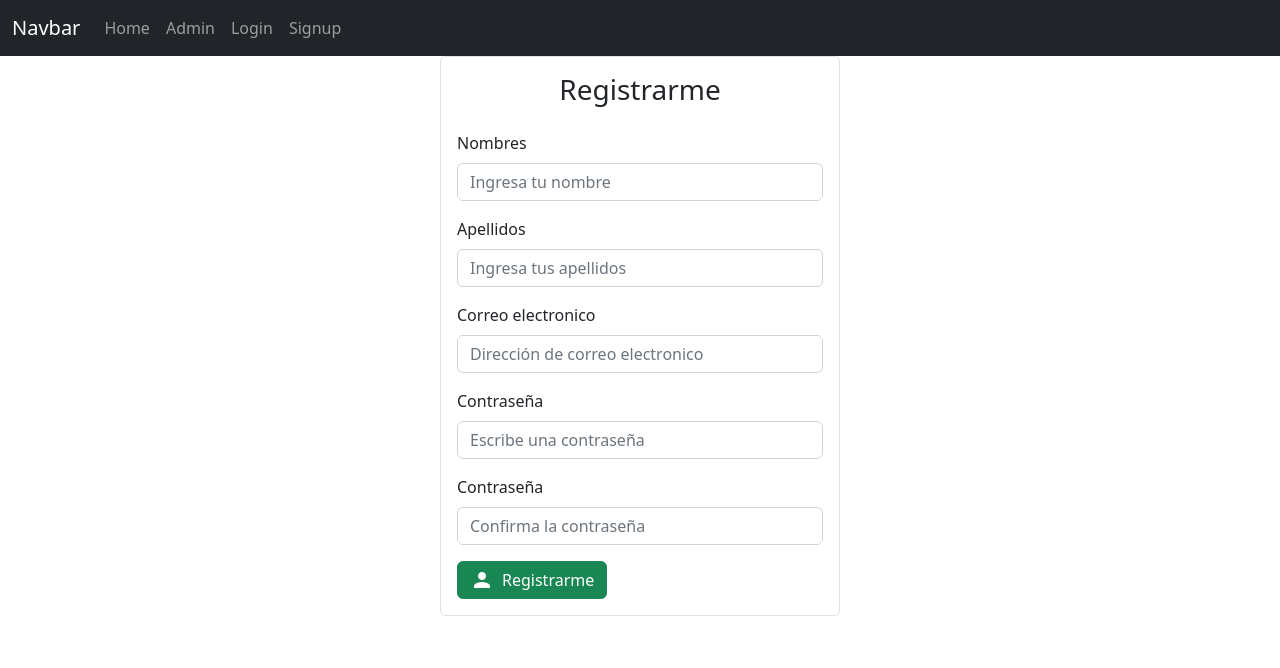
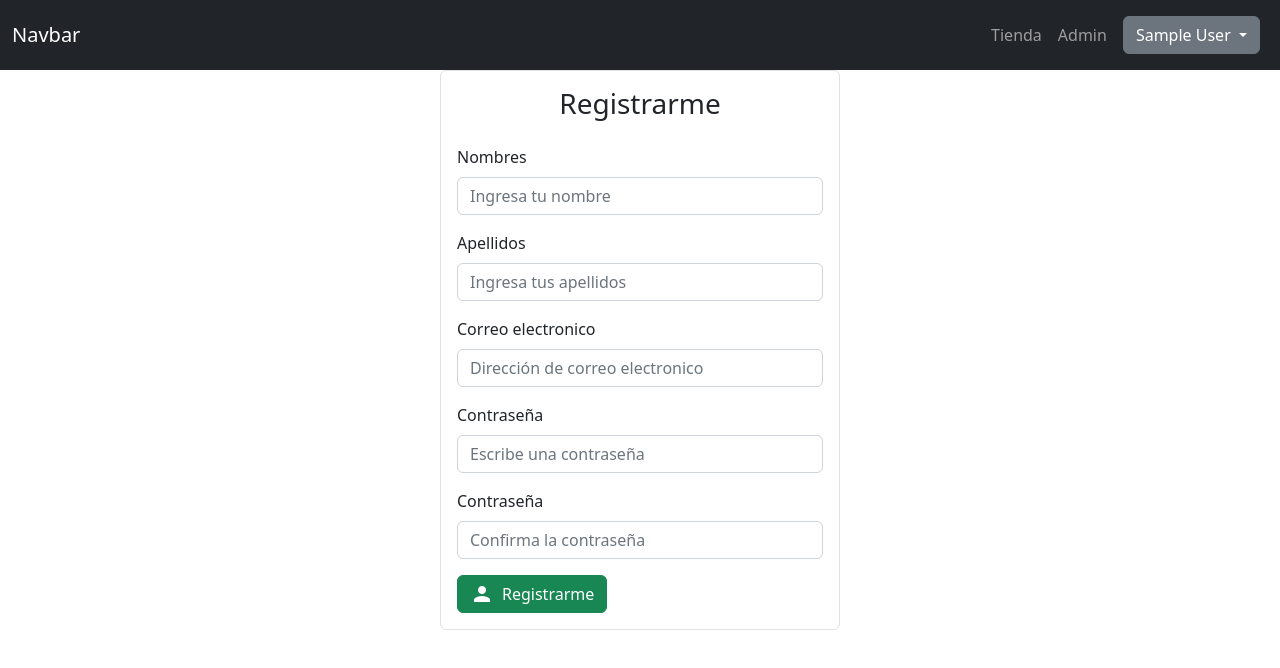
Before and after one commit to TzStrikerYT/bit-shop-front, an Angular app: page /signup in a window 1280 px wide. Shown: the top 668 px of the page. Built offline with nearby package versions, Linux system fonts and the light colour scheme; sample sign-in values are in the browser's storage.

Commit message:
[add] add new navBar

```diff
--- a/src/app/components/navbar/navbar.component.html
+++ b/src/app/components/navbar/navbar.component.html
@@ -5,11 +5,25 @@
         <span class="navbar-toggler-icon"></span>
       </button>
       <div class="collapse navbar-collapse" id="navbarNavAltMarkup">
-        <div class="navbar-nav">
-          <a class="nav-link" [routerLink]="['/home']">Home</a>
-          <a class="nav-link" [routerLink]="['/admin']">Admin</a>
-          <a class="nav-link" [routerLink]="['/login']">Login</a>
-          <a class="nav-link" [routerLink]="['/signup']">Signup</a>
+        <div class="navbar-nav ms-auto d-flex align-items-center">
+          <a class="nav-link" [routerLink]="['/home']">Tienda</a>
+          <a class="nav-link" *ngIf="this.userService.isAdmin()" [routerLink]="['/admin']">Admin</a>
+
+          <div class="dropdown nav-link" *ngIf="this.userService.isLoggedIn()">
+            <a class="btn btn-secondary dropdown-toggle" href="#" role="button" data-bs-toggle="dropdown" aria-expanded="false">
+              {{ this.userService.decodeToken().firstName + " " + this.userService.decodeToken().lastName}}
+            </a>
+
+            <ul class="dropdown-menu">
+              <li><a class="dropdown-item" style="cursor: pointer;">Configuración</a></li>
+              <li><a class="dropdown-item" href="#">Ver Perfil</a></li>
+              <hr class="dropdown-divider">
+              <li><a class="dropdown-item" (click)="this.userService.logOut()">Cerrar Sesión</a></li>
+            </ul>
+          </div>
+
+          <a class="nav-link" *ngIf="!this.userService.isLoggedIn()" [routerLink]="['/login']">Login</a>
+          <a class="nav-link" *ngIf="!this.userService.isLoggedIn()" [routerLink]="['/signup']">Signup</a>
         </div>
       </div>
     </div>
--- a/src/app/components/navbar/navbar.component.ts
+++ b/src/app/components/navbar/navbar.component.ts
@@ -1,5 +1,5 @@
 import { Component, OnInit } from '@angular/core';
-
+import { UserService } from 'src/app/services/user.service';
 @Component({
   selector: 'app-navbar',
   templateUrl: './navbar.component.html',
@@ -7,9 +7,8 @@ import { Component, OnInit } from '@angular/core';
 })
 export class NavbarComponent implements OnInit {
 
-  constructor() { }
+  constructor(public userService: UserService) { }
 
   ngOnInit(): void {
   }
-
 }
--- a/src/app/routes/admin/admin.component.ts
+++ b/src/app/routes/admin/admin.component.ts
@@ -21,15 +21,13 @@ export class AdminComponent implements OnInit {
 
     response.subscribe((res: any) => {
       this.productService.products = res.data; //[{}{}{}{}] arreglo de productos
-      console.log(res);
+
     });
   }
 
   orderByPrice() {
     let products = this.productService.products || [];
     let sortedProducts;
-
-    console.log('Ejecucion');
 
     if (products || products.length > 0) {
       sortedProducts = products.sort((a: any, b: any) =>
@@ -52,7 +50,7 @@ export class AdminComponent implements OnInit {
   }
 
   createProduct(form: NgForm) {
-    console.log(form.value); //{datos del formulario}
+    //{datos del formulario}
 
     if(form.value._id){
       this.updateProduct(form.value)
--- a/src/app/routes/login/login.component.ts
+++ b/src/app/routes/login/login.component.ts
@@ -28,11 +28,10 @@ export class LoginComponent implements OnInit {
 
     this.userService.login(email, password).subscribe(
       (res: any) => {
-        alert("Usuario logueado correctamente")
         //localStorage.setItem('llave', valor)
         localStorage.setItem("token", res.token)
         this.router.navigate(['/home'])
-        this.userService.decodeToken()
+
         // proteger las vistar contra los usuarios que no esten logueados
         //mostrar los datos en la barra de navegación
       },
--- a/src/app/services/user.service.ts
+++ b/src/app/services/user.service.ts
@@ -3,46 +3,60 @@ import { HttpClient } from '@angular/common/http';
 import { User } from '../models/user.model';
 import { Router } from '@angular/router';
 
-
 import jwtDecode from 'jwt-decode';
 
 @Injectable({
-  providedIn: 'root'
+  providedIn: 'root',
 })
 export class UserService {
-
-  URL_API = "http://localhost:5000/user"
-  currentUser: User
-  userLogged: any
+  URL_API = 'http://localhost:5000/user';
+  currentUser: any;
 
   constructor(public http: HttpClient, public router: Router) {
-    this.currentUser = new User()
-    this.userLogged = null
+    this.currentUser = new User();
   }
 
-  signUp(data: any){
-    return this.http.post(`${this.URL_API}/signup`, data)
+  signUp(data: any) {
+    return this.http.post(`${this.URL_API}/signup`, data);
   }
 
-  login(email: string, password: string){
-    return this.http.post(`${this.URL_API}/login`, {email, password})
+  login(email: string, password: string) {
+    return this.http.post(`${this.URL_API}/login`, { email, password });
   }
 
-  decodeToken(){
-
-    let token = localStorage.getItem('token')
-    let decoded = jwtDecode(token || "Error en token")// retornar el payload del token
-    console.log(decoded)
-    return decoded
-
+  decodeToken(): any {
+    let token = localStorage.getItem('token');
+    let decoded = jwtDecode(token || 'Error en token'); // retornar el payload del token
+    return decoded;
   }
 
-  logOut(){
-
-    localStorage.removeItem("token")
-    this.router.navigate(['/login'])
-    return
-
+  logOut() {
+    localStorage.removeItem('token');
+    this.router.navigate(['/login']);
+    return;
   }
 
+  isLoggedIn() {
+    let token = localStorage.getItem('token') || false;
+
+    if (token) {
+      return true;
+    }
+
+    return false;
+  }
+
+  isAdmin() {
+    let token = localStorage.getItem('token') || false;
+
+    if (token) {
+      let decodedToken: any = this.decodeToken();
+
+      if (decodedToken.isAdmin) {
+        return true;
+      }
+    }
+
+    return false;
+  }
 }
```
